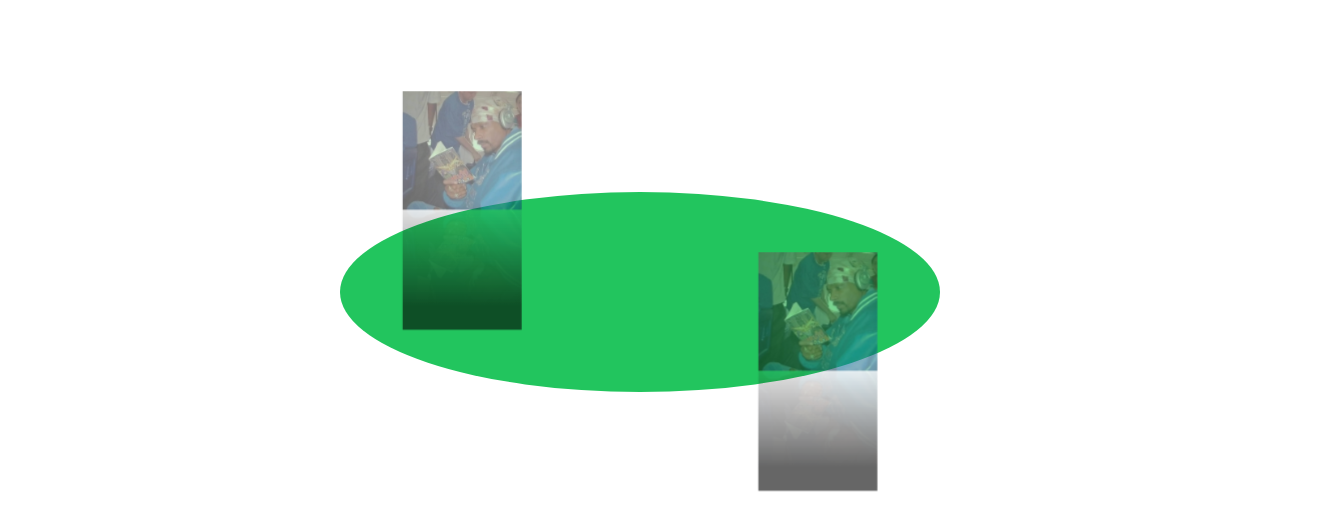
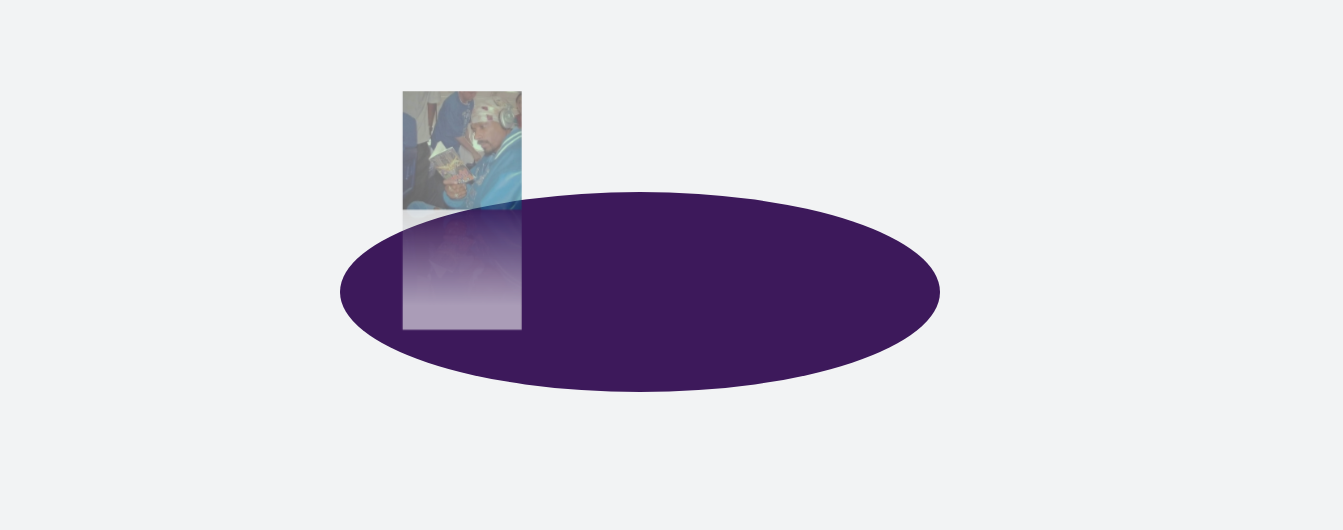
Before and after one commit to Juan-Espino/Footy-Rookie-Frontend, a React (Vite) app: page / in a window 1280 px wide. Shown: the top 530 px of the page, 1343 px wide, since content can reach past the window. Built offline with nearby package versions, Linux system fonts and the light colour scheme; what tailwindcss-animation-delay would draw is missing.

Commit message:
changed how dark mode is implemented

```diff
--- a/index.html
+++ b/index.html
@@ -5,8 +5,9 @@
 		<!-- <link rel="icon" type="image/svg+xml" href="/vite.svg" /> -->
 		<meta name="viewport" content="width=device-width, initial-scale=1.0" />
 		<title>Footy Rookie</title>
+		<link rel="stylesheet" href="./src/index.css" />
 	</head>
-	<body>
+	<body class="bg-matte-white dark:bg-matte-black">
 		<div id="root"></div>
 		<script type="module" src="/src/main.tsx"></script>
 	</body>
--- a/src/App.tsx
+++ b/src/App.tsx
@@ -1,10 +1,14 @@
 import CarouselWrapper from "./carousel/CarouselWrapper";
 
 function App() {
+	//handles toggling between light/dark
+	const handleToggle = () => {};
 	return (
-		<div className="bg-green-500 m-auto my-48 w-[200px] h-[200px] rounded-[50%] scale-x-[3] ">
-			<CarouselWrapper />
-		</div>
+		<main className="">
+			<div className="bg-prem-purple m-auto my-48 w-[200px] h-[200px] rounded-[50%] scale-x-[3] ">
+				<CarouselWrapper />
+			</div>
+		</main>
 	);
 }
 
--- a/src/carousel/CarouselItem.tsx
+++ b/src/carousel/CarouselItem.tsx
@@ -1,5 +1,3 @@
-import styles from "./CarouselWrapper.module.css";
-
 type CarouselItemProps = {
 	img: string;
 	delay?:
@@ -21,7 +19,7 @@ const CarouselItem = ({
 				<img src={img} className="-scale-y-[1] opacity-20" />
 				<div
 					id="overlay"
-					className="absolute top-0 left-0 h-[12.5rem] w-[12.5rem] bg-gradient-to-t from-background from-20%	"
+					className="absolute top-0 left-0 h-[12.5rem] w-[12.5rem] bg-gradient-to-t from-matte-white dark:from-matte-black from-20%	"
 				></div>
 			</div>
 		</section>
--- a/src/carousel/CarouselWrapper.tsx
+++ b/src/carousel/CarouselWrapper.tsx
@@ -16,11 +16,16 @@ const CarouselWrapper = () => {
 			>
 				<CarouselItem img={img} />
 			</li>
-			<li
+			{/* <li
 				className={`${styles.counterrotate} absolute block h-[25rem] w-[12.5rem] bottom-0 right-0 `}
 			>
 				<CarouselItem img={img} />
 			</li>
+			<li
+				className={`${styles.counterrotate} absolute block h-[25rem] w-[12.5rem] top-[-4.75rem] right-[6rem] `}
+			>
+				<CarouselItem img={img} />
+			</li> */}
 			{/*
 			<li className={`${styles.counterrotate} relative  `}>
 				<CarouselItem img={img} delay="-animation-delay-10000" />
--- a/src/index.css
+++ b/src/index.css
@@ -7,7 +7,4 @@
 	text-rendering: optimizeLegibility;
 	-webkit-font-smoothing: antialiased;
 	-moz-osx-font-smoothing: grayscale;
-
-	--text-color: #f2f3f4;
-	--background: #000000;
 }
--- a/tailwind.config.js
+++ b/tailwind.config.js
@@ -1,13 +1,15 @@
-import { transform } from "typescript";
-
 /** @type {import('tailwindcss').Config} */
 export default {
+	darkMode: "class",
 	content: ["./index.html", "./src/**/*.{js,ts,jsx,tsx}"],
 	theme: {
 		extend: {
 			colors: {
-				"default-text": "var(--text-color)",
-				background: "var(--background)",
+				"matte-white": "rgb(242, 243, 244)",
+				"matte-black": "rgb(16, 18, 28)",
+				"matte-black-light": "rgb(27, 29, 48)",
+				"matte-grey": "rgb(189, 189, 189)",
+				"prem-purple": "rgb(61, 25, 91)",
 			},
 			animationDelay: {
 				10000: "10000ms",
```
